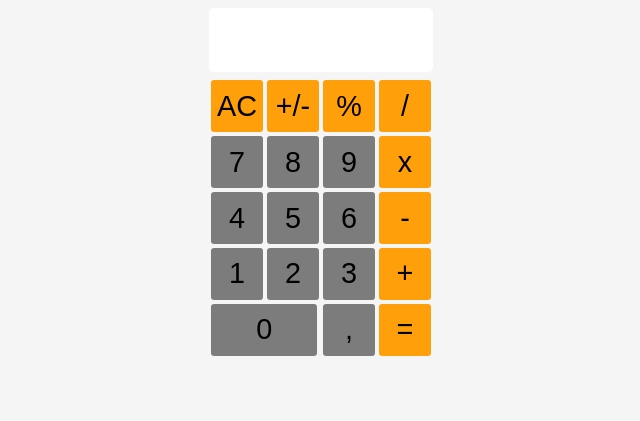
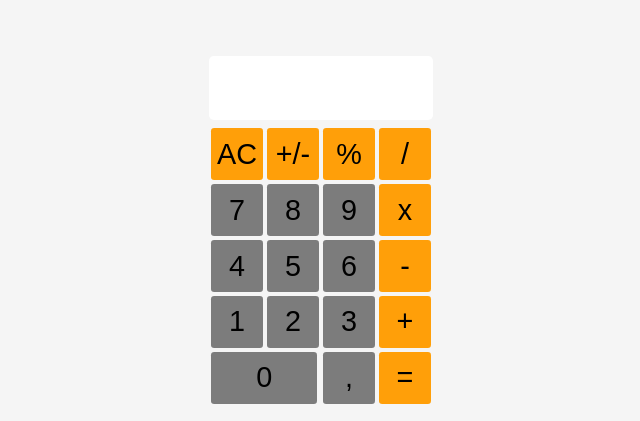
Before and after one commit to emp74ark/js-calc, a website built with webpack: page src/index.html in a window 1280 px wide. Shown: the part 170-591 px from the top of the page, without its empty margins (319-959 px from the left). Built offline with nearby package versions, Linux system fonts and the light colour scheme.

Commit message:
fix: body min height

```diff
--- a/src/styles/root.scss
+++ b/src/styles/root.scss
@@ -15,7 +15,7 @@ body {
   margin: 0 auto;
   min-width: 320px;
   max-width: 1280px;
-  min-height: 80vh;
+  min-height: calc(100dvh - 4rem);
   padding: 2rem;
   display: grid;
   grid-template-rows: 1fr auto 1fr;
```
